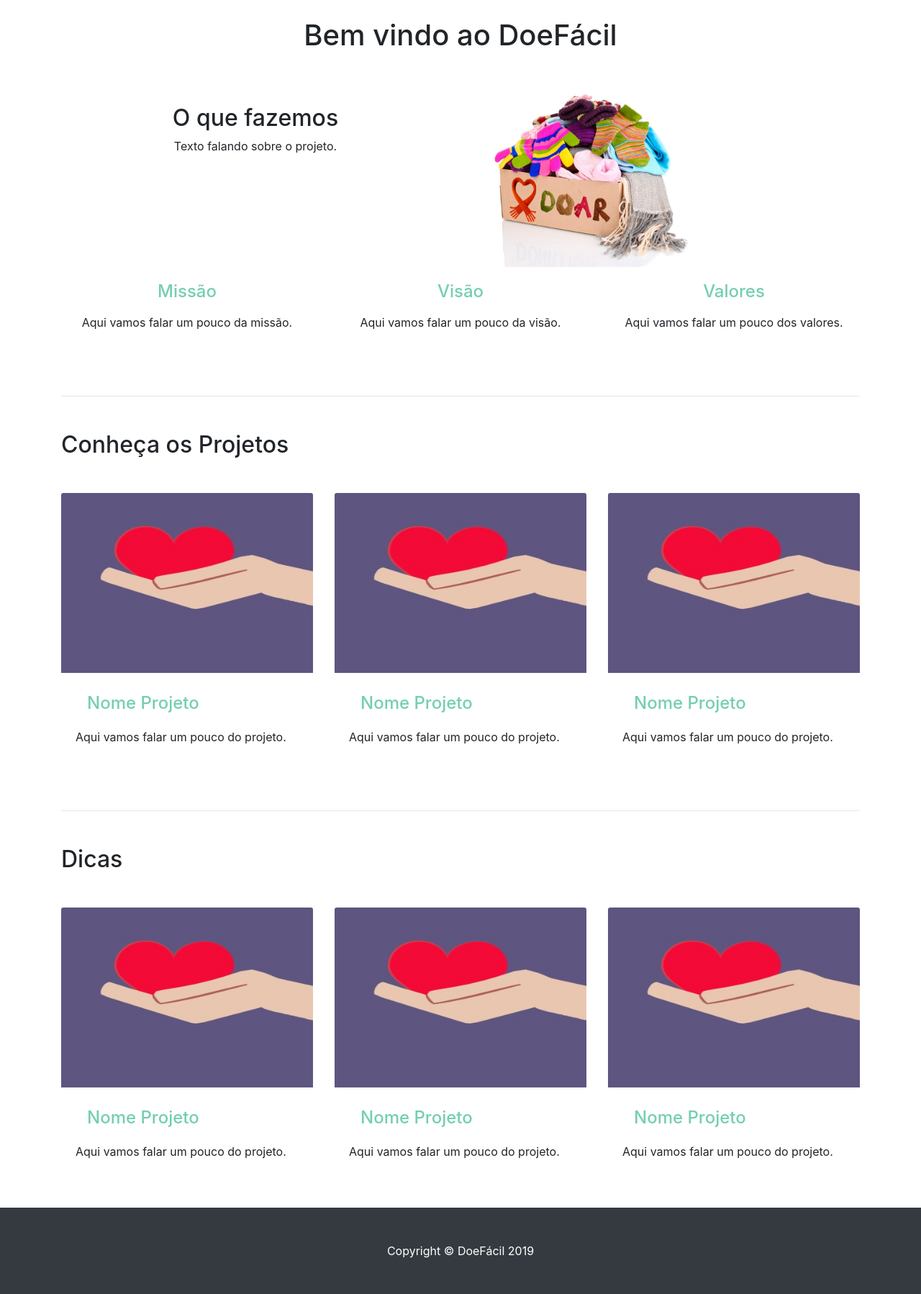
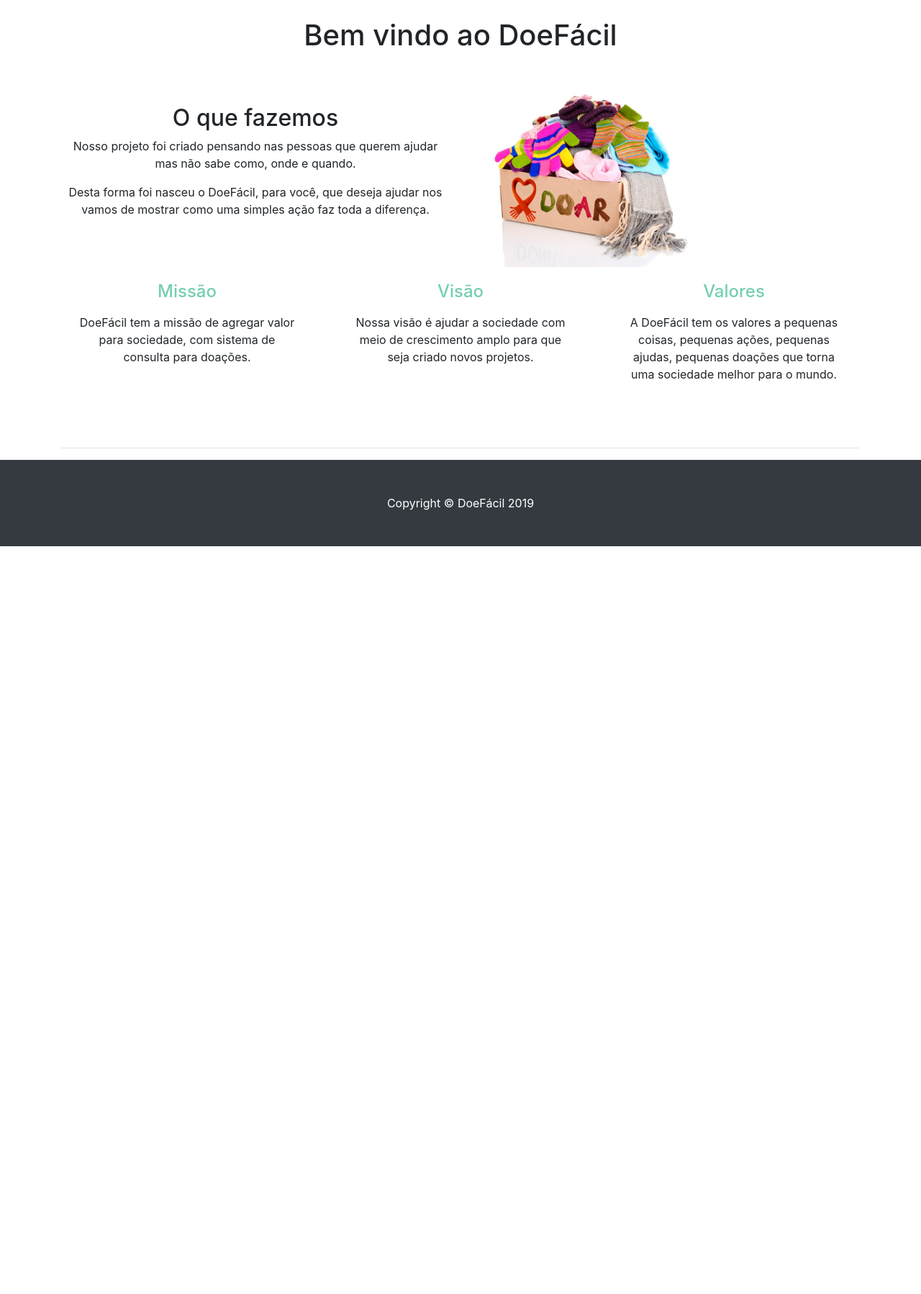
Before and after one commit to icarolettieri/doeFacil, a PHP site: page / in a window 1280 px wide. Shown: the part 575-2373 px from the top of the page at 72% size. After the commit the page ends 1334 px from the top, so only its background shows below. Run offline with PHP 8.4, Linux system fonts and the light colour scheme.

Commit message:
atualização do index.html

```diff
--- a/index.php
+++ b/index.php
@@ -109,7 +109,12 @@
       <div class="col-lg-6 text-center">
         <br>
         <h2>O que fazemos</h2>
-        <p>Texto falando sobre o projeto.</p>
+        <p>Nosso projeto foi criado pensando nas pessoas que querem
+          ajudar mas não sabe como, onde e quando.</p>
+        <p>
+          Desta forma foi nasceu o DoeFácil, para você, que deseja ajudar
+          nos vamos de mostrar como uma simples ação faz toda a diferença.
+        </p>
       </div>
       <div class="col-lg-6">
         <img class="img-fluid rounded" style="height: 250px; width: 330px" src="img/doacao.png" alt="">
@@ -120,7 +125,8 @@
             <h4 class="card-title">
               <p class="text-success">Missão</p>
             </h4>
-            <p class="card-text">Aqui vamos falar um pouco da missão.</p>
+            <p class="card-text">DoeFácil tem a missão de agregar valor para sociedade,
+              com sistema de consulta para doações.</p>
           </div>
         </div>
       </div>
@@ -130,7 +136,8 @@
             <h4 class="card-title">
               <p class="text-success">Visão</p>
             </h4>
-            <p class="card-text">Aqui vamos falar um pouco da visão.</p>
+            <p class="card-text">Nossa visão é ajudar a sociedade com meio de crescimento amplo
+              para que seja criado novos projetos.</p>
           </div>
         </div>
       </div>
@@ -140,7 +147,8 @@
             <h4 class="card-title">
               <p class="text-success">Valores</p>
             </h4>
-            <p class="card-text">Aqui vamos falar um pouco dos valores.</p>
+            <p class="card-text">A DoeFácil tem os valores a pequenas coisas, pequenas ações, pequenas ajudas,
+              pequenas doações que torna uma sociedade melhor para o mundo.</p>
           </div>
         </div>
       </div>
@@ -149,7 +157,7 @@
 
     <br><hr>
 
-    <!-- Portfolio Section -->
+    <!-- Portfolio Section
 
     <h2 class="my-5">Conheça os Projetos</h2>
 
@@ -189,9 +197,9 @@
       </div>
       </div>
 
-      <br><hr>
+      <br><hr>-->
 
-      <!-- Portfolio Section -->
+      <!-- Portfolio Section
 
       <h2 class="my-5">Dicas</h2>
 
@@ -229,7 +237,7 @@
           </div>
         </div>
       </div>
-    </div>
+    </div>-->
 
     <!-- /.row -->
     <p></p>
--- a/php/class/Banco.class.php
+++ b/php/class/Banco.class.php
@@ -7,3 +7,5 @@
 		}
 
 	}
+
+?>
```
